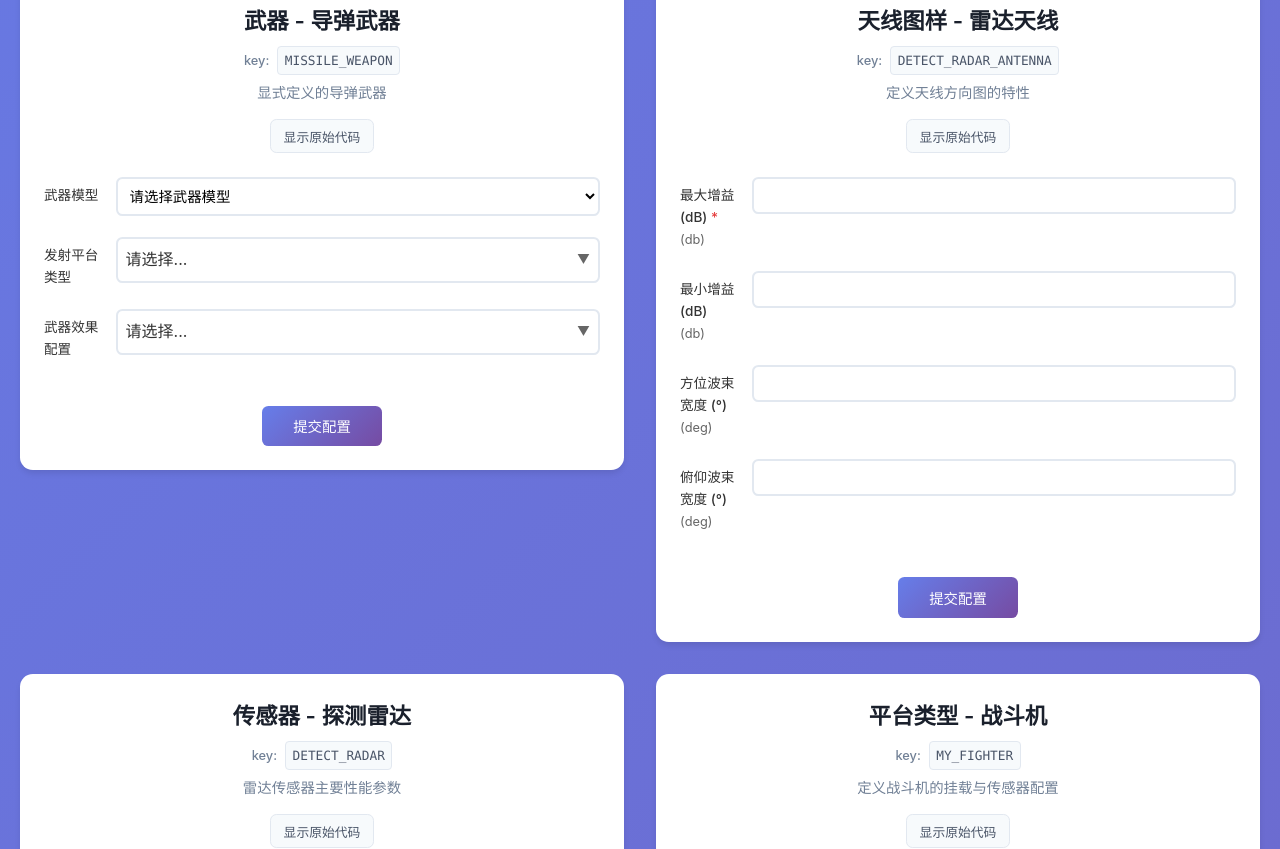
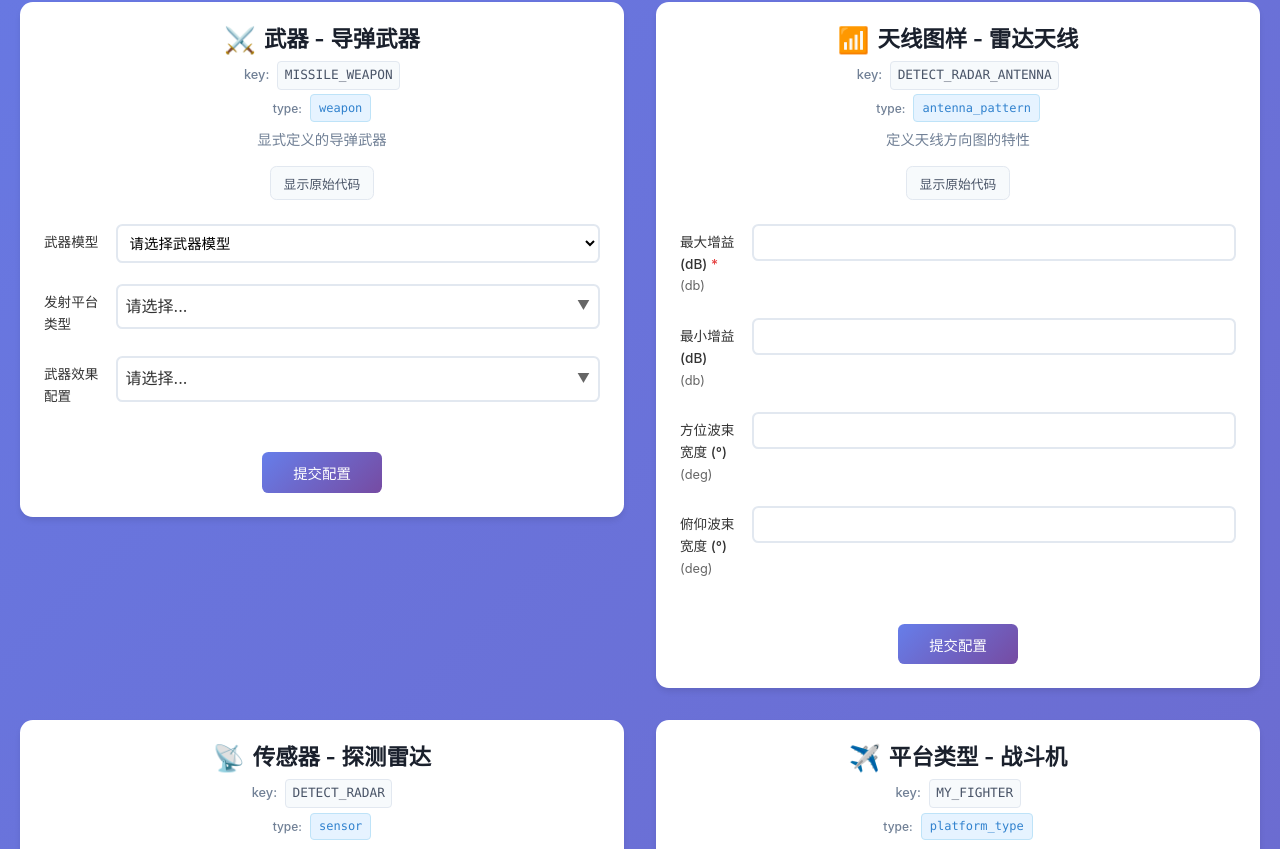
Before and after one commit to wllzhang/AFYamlFrom, a React (Create React App) app: page / in a window 1280 px wide. Shown: the part 1085-1934 px from the top of the page. Built offline with nearby package versions, Linux system fonts and the light colour scheme.

Commit message:
表单标题和 Assembly 字段选项使用相同的图标映射

```diff
--- a/src/components/DynamicForm.css
+++ b/src/components/DynamicForm.css
@@ -18,6 +18,19 @@
   font-weight: 600;
   color: #1a202c;
   margin: 0 0 0.5rem 0;
+  display: flex;
+  align-items: center;
+  justify-content: center;
+  gap: 0.5rem;
+}
+
+.form-title-icon {
+  font-size: 1.6rem;
+  line-height: 1;
+}
+
+.form-title-text {
+  line-height: 1.2;
 }
 
 .form-description {
@@ -33,7 +46,7 @@
   align-items: center;
   justify-content: center;
   gap: 0.5rem;
-  margin-bottom: 0.5rem;
+  margin-bottom: 0.3rem;
   font-size: 0.8rem;
 }
 
@@ -49,6 +62,31 @@
   padding: 0.2rem 0.4rem;
   border-radius: 0.25rem;
   border: 1px solid #e2e8f0;
+}
+
+/* 表单类型样式 */
+.form-type {
+  display: flex;
+  align-items: center;
+  justify-content: center;
+  gap: 0.5rem;
+  margin-bottom: 0.5rem;
+  font-size: 0.75rem;
+}
+
+.form-type-label {
+  color: #718096;
+  font-weight: 500;
+}
+
+.form-type-value {
+  color: #3182ce;
+  font-family: 'Monaco', 'Menlo', 'Ubuntu Mono', monospace;
+  background-color: #e6f3ff;
+  padding: 0.2rem 0.5rem;
+  border-radius: 0.25rem;
+  border: 1px solid #bee3f8;
+  font-weight: 500;
 }
 
 /* 原始代码按钮 */
--- a/src/components/DynamicForm.js
+++ b/src/components/DynamicForm.js
@@ -21,6 +21,25 @@ const DynamicForm = ({ formConfig, rawYamlText, allForms = [] }) => {
   const [isSubmitting, setIsSubmitting] = useState(false);
   const [submitMessage, setSubmitMessage] = useState('');
   const [showRawCode, setShowRawCode] = useState(false);
+
+  // 根据表单类型返回对应的图标
+  const getTypeIcon = (type) => {
+    const iconMap = {
+      'launched_platform_type': '🚀',
+      'weapon': '⚔️',
+      'weapon_effects': '💥',
+      'sensor': '📡',
+      'antenna_pattern': '📶',
+      'platform_type': '✈️',
+      'route': '🗺️',
+      'platform': '🎯',
+      'radar_signature': '📊',
+      'infrared_signature': '🔴',
+      'optical_signature': '👁️',
+      'processor': '⚙️'
+    };
+    return iconMap[type] || '📄';
+  };
 
   // 初始化表单数据
   const initializeFormData = useCallback((form) => {
@@ -196,16 +215,24 @@ const DynamicForm = ({ formConfig, rawYamlText, allForms = [] }) => {
   return (
     <div className="dynamic-form-container">
       <div className="form-header">
-        <h2 className="form-title">{formConfig.title}</h2>
+        <h2 className="form-title">
+          {formConfig.type && (
+            <span className="form-title-icon">{getTypeIcon(formConfig.type)}</span>
+          )}
+          <span className="form-title-text">{formConfig.title}</span>
+        </h2>
         <div className="form-name">
           <span className="form-name-label">key:</span>
           <span className="form-name-value">{formConfig.name}</span>
         </div>
-
+        {formConfig.type && (
+          <div className="form-type">
+            <span className="form-type-label">type:</span>
+            <span className="form-type-value">{formConfig.type}</span>
+          </div>
+        )}
         {formConfig.description && (
-
           <p className="form-description">{formConfig.description}</p>
-
         )}
         <button
           type="button"
--- a/src/components/fields/AssemblyField.js
+++ b/src/components/fields/AssemblyField.js
@@ -25,6 +25,25 @@ const AssemblyField = React.memo(({
     setSelectedItems(value || (multiple ? [] : null));
   }, [value, multiple]);
 
+  // 根据表单类型返回对应的图标
+  const getTypeIcon = (type) => {
+    const iconMap = {
+      'launched_platform_type': '🚀',
+      'weapon': '⚔️',
+      'weapon_effects': '💥',
+      'sensor': '📡',
+      'antenna_pattern': '📶',
+      'platform_type': '✈️',
+      'route': '🗺️',
+      'platform': '🎯',
+      'radar_signature': '📊',
+      'infrared_signature': '🔴',
+      'optical_signature': '👁️',
+      'processor': '⚙️'
+    };
+    return iconMap[type] || '📄';
+  };
+
   // 根据target动态获取匹配的表单选项
   useEffect(() => {
     if (!target || !allForms.length) {
@@ -43,7 +62,10 @@ const AssemblyField = React.memo(({
       const form = formItem.form;
       return {
         name: form.name,
-        title: form.title || form.name
+        title: form.title || form.name,
+        type: form.type,
+        description: form.description || '',
+        icon: getTypeIcon(form.type)
       };
     });
 
@@ -77,7 +99,13 @@ const AssemblyField = React.memo(({
       return selectedItems.length > 0 ? `${selectedItems.length} 项已选择` : '请选择...';
     } else {
       const selected = options.find(opt => opt.name === selectedItems);
-      return selected ? selected.name : '请选择...';
+      return selected ? (
+        <span className="assembly-display-value">
+          <span className="assembly-icon">{selected.icon}</span>
+          <span className="assembly-name">{selected.name}</span>
+          <span className="assembly-title-hint"> - {selected.title}</span>
+        </span>
+      ) : '请选择...';
     }
   };
 
@@ -185,7 +213,14 @@ const AssemblyField = React.memo(({
                 aria-selected={multiple ? selectedItems.includes(option.name) : selectedItems === option.name}
                 tabIndex={-1}
               >
-                {option.name}
+                <div className="assembly-option-content">
+                  <div className="assembly-option-header">
+                    <span className="assembly-option-icon">{option.icon}</span>
+                    <span className="assembly-option-name">{option.name}</span>
+                  </div>
+                  <div className="assembly-option-title">{option.title}</div>
+                  <div className="assembly-option-type">[{option.type}]</div>
+                </div>
               </div>
             ))}
           </div>
@@ -197,11 +232,13 @@ const AssemblyField = React.memo(({
               const option = options.find(opt => opt.name === item);
               return (
                 <div key={item} className="selected-item">
-                  <span>{option?.name || item}</span>
+                  <span className="selected-item-icon">{option?.icon || '📄'}</span>
+                  <span className="selected-item-name">{option?.name || item}</span>
                   <button
                     type="button"
                     onClick={() => handleRemove(item)}
                     className="remove-selected-btn"
+                    aria-label={`移除 ${option?.name || item}`}
                   >
                     ×
                   </button>
--- a/src/components/fields/FieldStyles.css
+++ b/src/components/fields/FieldStyles.css
@@ -232,11 +232,37 @@
 
 .assembly-value {
   color: #333;
+  flex: 1;
+  overflow: hidden;
+}
+
+/* 选中值的显示样式 */
+.assembly-display-value {
+  display: flex;
+  align-items: center;
+  gap: 0.5rem;
+}
+
+.assembly-icon {
+  font-size: 1.2rem;
+  line-height: 1;
+}
+
+.assembly-name {
+  font-weight: 600;
+  color: #2d3748;
+}
+
+.assembly-title-hint {
+  color: #718096;
+  font-size: 0.85rem;
+  font-weight: normal;
 }
 
 .assembly-arrow {
   color: #666;
   font-size: 0.8rem;
+  flex-shrink: 0;
 }
 
 .assembly-options {
@@ -255,12 +281,16 @@
 }
 
 .assembly-option {
-  padding: 0.5rem;
+  padding: 0.75rem;
   cursor: pointer;
-  transition: background-color 0.2s ease;
-  font-size: 0.9rem;
+  transition: all 0.2s ease;
   pointer-events: auto;
   user-select: none;
+  border-bottom: 1px solid #f0f0f0;
+}
+
+.assembly-option:last-child {
+  border-bottom: none;
 }
 
 .assembly-option:hover {
@@ -270,6 +300,11 @@
 .assembly-option.selected {
   background-color: #3182ce;
   color: white;
+}
+
+.assembly-option.selected .assembly-option-title,
+.assembly-option.selected .assembly-option-type {
+  color: rgba(255, 255, 255, 0.9);
 }
 
 .assembly-option.focused {
@@ -282,6 +317,43 @@
   background-color: #2c5aa0;
 }
 
+/* 选项内容布局 */
+.assembly-option-content {
+  display: flex;
+  flex-direction: column;
+  gap: 0.25rem;
+}
+
+.assembly-option-header {
+  display: flex;
+  align-items: center;
+  gap: 0.5rem;
+}
+
+.assembly-option-icon {
+  font-size: 1.2rem;
+  line-height: 1;
+}
+
+.assembly-option-name {
+  font-weight: 600;
+  font-size: 0.9rem;
+  color: #2d3748;
+}
+
+.assembly-option-title {
+  font-size: 0.85rem;
+  color: #4a5568;
+  padding-left: 1.7rem;
+}
+
+.assembly-option-type {
+  font-size: 0.75rem;
+  color: #718096;
+  padding-left: 1.7rem;
+  font-family: 'Monaco', 'Menlo', 'Ubuntu Mono', monospace;
+}
+
 .selected-items {
   margin-top: 1rem;
   display: flex;
@@ -292,12 +364,26 @@
 .selected-item {
   display: flex;
   align-items: center;
-  gap: 0.5rem;
+  gap: 0.4rem;
   background-color: #3182ce;
   color: white;
-  padding: 0.25rem 0.5rem;
-  border-radius: 0.25rem;
-  font-size: 0.8rem;
+  padding: 0.4rem 0.6rem;
+  border-radius: 0.35rem;
+  font-size: 0.85rem;
+  transition: background-color 0.2s ease;
+}
+
+.selected-item:hover {
+  background-color: #2c5aa0;
+}
+
+.selected-item-icon {
+  font-size: 1rem;
+  line-height: 1;
+}
+
+.selected-item-name {
+  font-weight: 500;
 }
 
 .remove-selected-btn {
@@ -305,18 +391,21 @@
   border: none;
   color: white;
   cursor: pointer;
-  font-size: 1rem;
+  font-size: 1.2rem;
   padding: 0;
-  width: 16px;
-  height: 16px;
+  width: 18px;
+  height: 18px;
   display: flex;
   align-items: center;
   justify-content: center;
+  margin-left: 0.2rem;
+  transition: all 0.2s ease;
 }
 
 .remove-selected-btn:hover {
-  background-color: rgba(255, 255, 255, 0.2);
+  background-color: rgba(255, 255, 255, 0.25);
   border-radius: 50%;
+  transform: scale(1.1);
 }
 
 /* 数字数组字段样式 */
```
